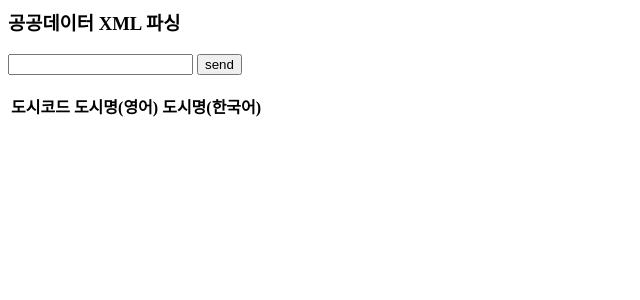
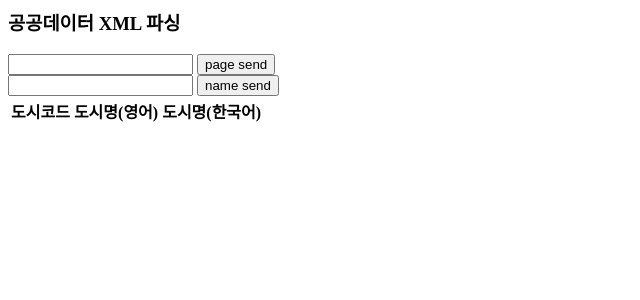
Before and after one commit to w1004me/php2021, a PHP site: page /api_xml/index_back.php in a window 1280 px wide. Shown: the top 300 px of the page, without its empty margins (0-640 px from the left). Run offline with PHP 8.4, Linux system fonts and the light colour scheme; lists and menus that the app fills with data are empty; some libraries are stand-ins or nearby versions.

Commit message:
Add files via upload

```diff
--- a/api_xml/index_back.php
+++ b/api_xml/index_back.php
@@ -1,16 +1,15 @@
 <html>
     <head>
-        <script type="text/javascript" src="https://code.jquery.com/jquery-2.1.0.min.js"></script>
+    <script type="text/javascript" src="http://code.jquery.com/jquery-3.5.1.min.js"></script>
         <script src="http://code.jquery.com/jquery-latest.js"></script>
         <script>
-            //xml parsing code
-            $(document).ready(function () {
-                $("#AirportCode").submit(function(){
-                    var value = $('#page_no').val();
+            function get_page_data()
+            {
+                var data = $("#page_no").val();
                 $.ajax({
                     url: '/api_xml/php/get_api.php',
                     type: 'GET', //통신 방식을 지정합니다
-                        data: {val:value},
+                    data: {data:data},
                     dataType: 'xml',//서버로부터 받을 데이터 타입을 입력합니다.
                     success: function (msg) { // 통신 성공시 호출해야할 함수
                         var infoList = ``;
@@ -23,25 +22,69 @@
                                 </tr>
                             `;
                             $('#info').empty().append(infoList);
-                                $('tr:first').css('background', 'darkgray').css('color', 'white');
-
+                            $('tr:first').css('background', 'darkgray').css('color', 'white')
+                        });//end each
+                    },
+                    error: function (xhr, status, msg) { // 통신 실패시 호출해야하는 함수
+                        console.log('상태값 : ' + status + ' Http에러메시지 : ' + msg);
+                        document.write('상태값 : ' + status + '<br> Http에러메시지 : ' + msg);
+                    },
                 });
             }
-                        /*error: function (xhr, status, msg) { // 통신 실패시 호출해야하는 함수
+            var page_no = 1;
+            function get_city_data()
+            {
+                var data = $("#city_name").val();
+                $.ajax({
+                    url: '/api_xml/php/get_api.php',
+                    type: 'GET', //통신 방식을 지정합니다
+                    data: {data:page_no},
+                    dataType: 'xml',//서버로부터 받을 데이터 타입을 입력합니다.
+                    success: function (msg) { // 통신 성공시 호출해야할 함수
+                        var infoList = ``;
+                        var count = 0;
+                        $(msg).find('item').each(function(index, item){
+                            if($(this).find('cityKor').text()==data)
+                            {
+                                infoList += `
+                                    <tr>
+                                        <td>${$(this).find('cityCode').text()}</td>
+                                        <td>${$(this).find('cityEng').text()}</td>
+                                        <td>${$(this).find('cityKor').text()}</td>
+                                    </tr>
+                                `;
+                            }
+                            else{
+                                if(count == 9 && page_no <= 95)
+                                {
+                                    page_no++;
+                                    //alert($(this).find('cityKor').text());
+                                    get_city_data();
+                                }
+                                else{
+                                    count++;
+                                }
+                            }
+
+                            $('#info').empty().append(infoList);
+                            $('tr:first').css('background', 'darkgray').css('color', 'white')
+                        });//end each
+                    },
+                    error: function (xhr, status, msg) { // 통신 실패시 호출해야하는 함수
                         console.log('상태값 : ' + status + ' Http에러메시지 : ' + msg);
                         document.write('상태값 : ' + status + '<br> Http에러메시지 : ' + msg);
-                        },*/
-                    });//end ajax
-                });//end submit
-            });//end ready
+                    },
+                });
+            }
         </script>
     <head>
     <body>
         <h3>공공데이터 XML 파싱</h3>
-        <form id="AirportCode">
             <input type="text" id="page_no"/>
-            <input type="submit" value="send"/>
-        </form>
+            <input type="button" value="page send" onclick="get_page_data(); return false;"/>
+            <br>
+            <input type="text" id="city_name"/>
+            <input type="button" value="name send" onclick="get_city_data(); return false;"/>
         <table>
             <tr>
                 <th>도시코드</th>
--- a/api_xml/php/get_api.php
+++ b/api_xml/php/get_api.php
@@ -1,5 +1,5 @@
 <?php
-    $no = $_GET["val"];
+    $no = $_GET["data"];
     $ch = curl_init();
     $AirportCode = 'getAirportCodeList';/*공항 코드 정보*/
     $en_key = "pMgRnW4wnjPU0mz%2Fd7h8m6PficxgUKrcm3dZ5TGXL85LnsL%2Fe8jZyH4Wj3xXbq%2FUmi0PEauSMJCi9UnFfh0NGg%3D%3D";
```
Lines whose indentation alone changed are shown as unchanged.
